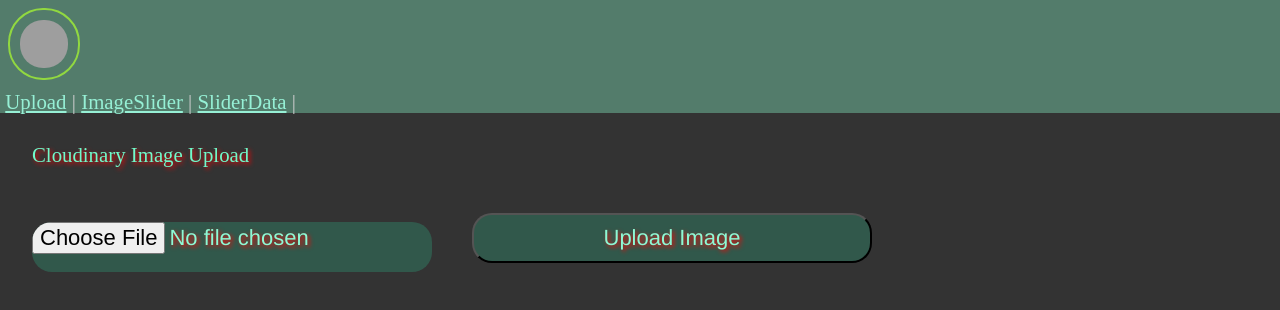
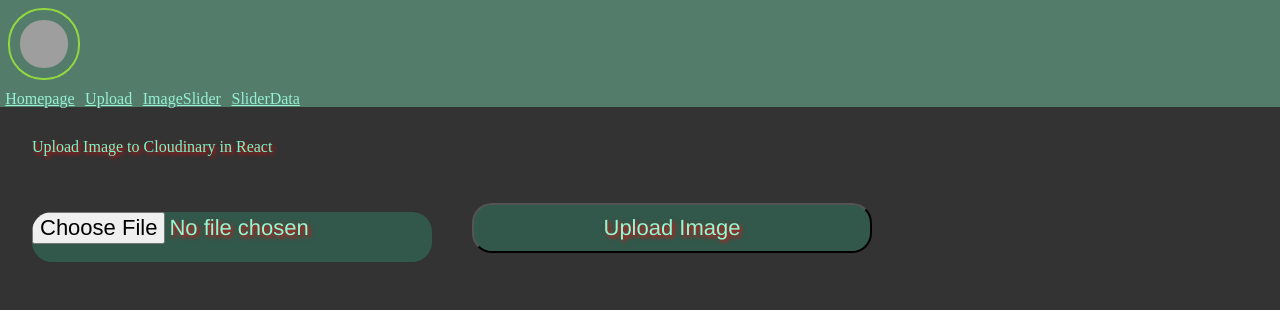
Before and after one commit to Final-Art-Project/frontend, a React (Create React App) app: page /upload in a window 1280 px wide. Shown: the top 310 px of the page. Built offline with nearby package versions, Linux system fonts and the light colour scheme; grey boxes are pictures that could not be loaded.

Commit message:
Homepage

```diff
--- a/src/components/Header.js
+++ b/src/components/Header.js
@@ -12,9 +12,19 @@ export const Header = () => {
         className="nav"
         style={{ display: showMobileNav ? "none" : undefined }}
       >
-        <Link to="upload">Upload</Link> |{" "}
-        <Link to="imageSlider">ImageSlider</Link> |{" "}
-        <Link to="sliderData">SliderData</Link> |
+        <li>
+          <Link to="/">Homepage</Link>
+        </li>
+        <li>
+          <Link to="upload">Upload</Link>{" "}
+        </li>
+        <li>
+          <Link to="imageSlider">ImageSlider</Link>{" "}
+        </li>
+        <li>
+          {" "}
+          <Link to="sliderData">SliderData</Link>
+        </li>
       </ul>
 
       <button
--- a/src/components/Upload.js
+++ b/src/components/Upload.js
@@ -34,12 +34,13 @@ export default function Upload() {
     <>
       <Header />
       <div className="wrapper">
-        <h1 className="heading">Cloudinary Image Upload</h1>
+        <h1 className="heading">Upload Image to Cloudinary in React </h1>
         <article className="article">
           <input
             type="file"
             name="file"
             id="file"
+            placeholder="Upload an Image"
             onChange={(e) => setSelectedImages(e.target.files[0])}
             className="input"
           />
@@ -52,7 +53,7 @@ export default function Upload() {
           {imageData && (
             <Image
               cloudName="CLOUD_NAME"
-              publicId={`https://res.cloudinary.com/CLOUD_NAME/image/upload/v1649427526/${imageData.public_id}`}
+              publicId={`https://res.cloudinary.com/${process.env.REACT_APP_CLOUD_NAME}/image/upload/v1649427526/${imageData.public_id}`}
             />
           )}
         </article>
--- a/src/index.js
+++ b/src/index.js
@@ -3,9 +3,10 @@ import ReactDOM from "react-dom/client";
 import { BrowserRouter, Routes, Route } from "react-router-dom";
 import Upload from "./components/Upload";
 import ImageSlider from "./components/ImageSlider";
+import App from "./App";
+
 // import { SliderData } from "./components/SliderData";
 import "./reset.css";
-import App from "./App";
 
 const root = ReactDOM.createRoot(document.getElementById("root"));
 root.render(
```
Also changed, not shown: src/Art-project-api.json (+18 -2 lines), src/components/Homepage.js (added, +13 -0 lines).
